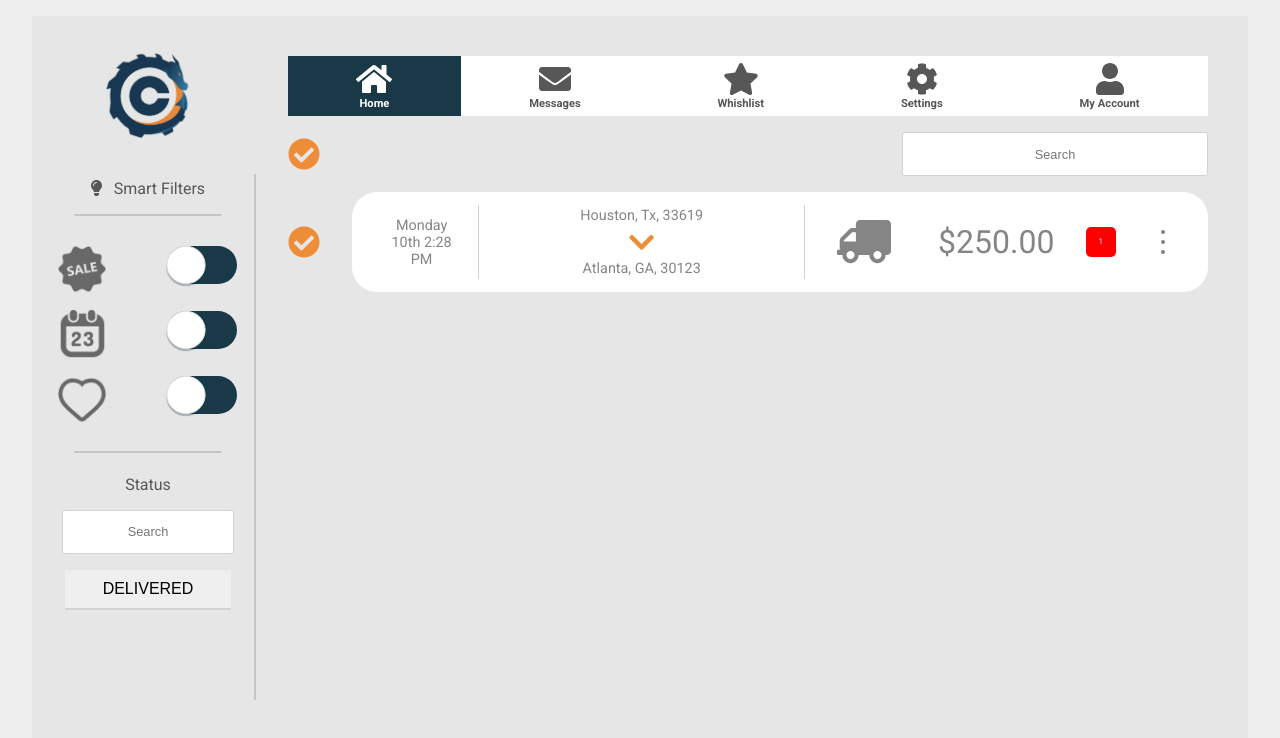
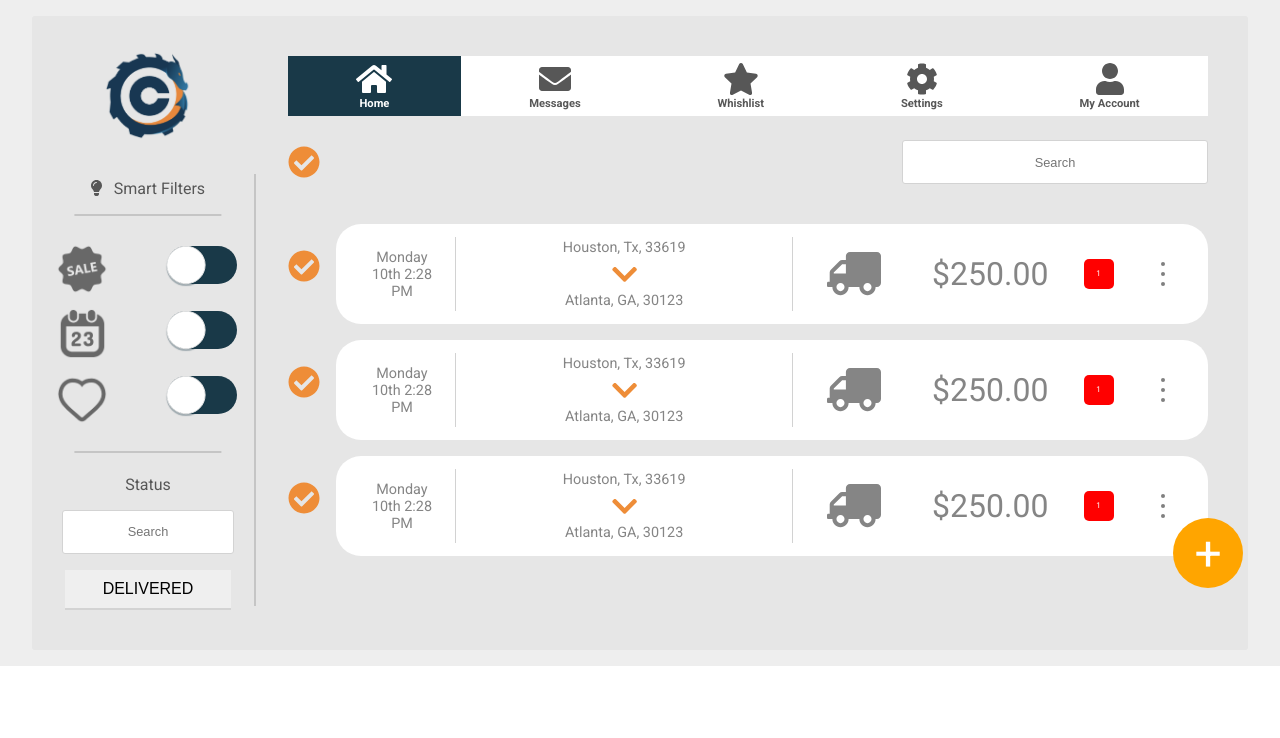
Before and after one commit to germancardenasm/leanit, a React (Create React App) app: page / in a window 1280 px wide. Shown: the top 738 px of the page. Built offline with nearby package versions, Linux system fonts and the light colour scheme.

Commit message:
Add hover effects

```diff
--- a/public/index.html
+++ b/public/index.html
@@ -3,7 +3,7 @@
 
 <head>
   <meta charset="utf-8" />
-  <link rel="shortcut icon" href="%PUBLIC_URL%/favicon.ico" />
+  <link rel="shortcut icon" href="%PUBLIC_URL%/src/favicon.ico">
   <meta name="viewport" content="width=device-width, initial-scale=1" />
   <meta name="theme-color" content="#000000" />
   <meta name="description" content="Web site created using create-react-app" />
--- a/src/components/AddRoute/AddRoute.css
+++ b/src/components/AddRoute/AddRoute.css
@@ -0,0 +1,22 @@
+.addRoute {
+    position: absolute;
+    display: flex;
+    align-items: center;
+    justify-content: center;
+    bottom: 0px;
+    right: -35px;
+    height: 70px;
+    width: 70px;
+    border-radius: 50%;
+    background: orange;
+    font-size: 3rem;
+    color: white;
+    transition: 0.2s ease-in;
+    cursor: pointer;
+}
+
+.addRoute:hover {
+    height: 72px;
+    width: 72px;
+    box-shadow: 0 2px 5px 0px gray
+}
--- a/src/components/AddRoute/AddRoute.js
+++ b/src/components/AddRoute/AddRoute.js
@@ -1 +1,12 @@
-NAdd;
+import React from "react";
+import "./AddRoute.css";
+
+const AddRoute = props => {
+  return (
+    <div className="addRoute" onClick={props.click}>
+      +
+    </div>
+  );
+};
+
+export default AddRoute;
--- a/src/components/Date/Date.css
+++ b/src/components/Date/Date.css
@@ -1,4 +1,4 @@
 .date {
-    flex-basis: 25%;
+    flex-basis: 22%;
     padding: 1rem;
 }
--- a/src/components/Quotation/Quotation.css
+++ b/src/components/Quotation/Quotation.css
@@ -1,3 +1,10 @@
+.quote {
+    display: flex;
+    align-items: center;
+    justify-content: space-between;
+    width: 100%;
+}
+
 .quotation {
     display: flex;
     align-items: center;
@@ -5,7 +12,7 @@
     width: 100%;
     height: 100px;
     background-color: white;
-    margin-left: 2rem;
+    margin: 1rem 0 0 1rem;
     border-radius: 25px;
     padding: 0.8rem;
     color: rgb(133, 133, 133);
--- a/src/components/Quotation/Quotation.js
+++ b/src/components/Quotation/Quotation.js
@@ -4,14 +4,18 @@ import Date from "../Date/Date";
 import Destination from "../Destination/Destination";
 import Result from "../Result/Result";
 import Options from "../Options/Options";
+import Check from "../UI/Check/Check";
 
 const Quotation = () => {
   return (
-    <div className="quotation">
-      <Date />
-      <Destination />
-      <Result />
-      <Options />
+    <div className="quote">
+      <Check />
+      <div className="quotation">
+        <Date />
+        <Destination />
+        <Result />
+        <Options />
+      </div>
     </div>
   );
 };
--- a/src/components/SearchBar/SearchBar.css
+++ b/src/components/SearchBar/SearchBar.css
@@ -2,5 +2,5 @@
     display: flex;
     justify-content: space-between;
     align-items: center;
-    padding: 1rem 0;
+    margin: 1.5rem 0;
 }
--- a/src/components/UI/Input/Input.css
+++ b/src/components/UI/Input/Input.css
@@ -6,5 +6,4 @@
     border: 1px solid lightgray;
     border-radius: 3px;
     text-align: center;
-
 }
--- a/src/components/UI/ToggleBtn/ToggleBtn.css
+++ b/src/components/UI/ToggleBtn/ToggleBtn.css
@@ -29,8 +29,9 @@ input[type="checkbox"]:before {
     transition: .5s;
 }
 
-input[type="checkbox"]:hover:before {
-    box-shadow: 0 1px 3px 1px #19394855
+input[type="checkbox"]:hover::before {
+    box-shadow: 0 0px 1px 2px #19394855;
+    transform: scale(1.02);
 }
 
 input:checked[type="checkbox"]:before {
--- a/src/containers/Tracking/Tracking.css
+++ b/src/containers/Tracking/Tracking.css
@@ -1,8 +1,10 @@
 .tracking {
     display: flex;
+    flex-direction: column;
+    position: relative;
     justify-content: space-between;
     align-items: center;
     width: 100%;
-
+    padding-bottom: 2rem;
 
 }
--- a/src/containers/Tracking/Tracking.js
+++ b/src/containers/Tracking/Tracking.js
@@ -2,12 +2,15 @@ import React from "react";
 import "./Tracking.css";
 import Check from "../../components/UI/Check/Check";
 import Quotation from "../../components/Quotation/Quotation";
+import AddRoute from "../../components/AddRoute/AddRoute";
 
 const Tracking = props => {
   return (
     <div className="tracking">
-      <Check />
       <Quotation />
+      <Quotation />
+      <Quotation />
+      <AddRoute />
     </div>
   );
 };
--- a/src/index.css
+++ b/src/index.css
@@ -1,6 +1,6 @@
 html,
 body {
-  height: 100%;
+  min-height: 100%;
   box-sizing: border-box;
 }
 
```
Also changed, not shown: 1 other file (tests, documents, lock files or other folders).
